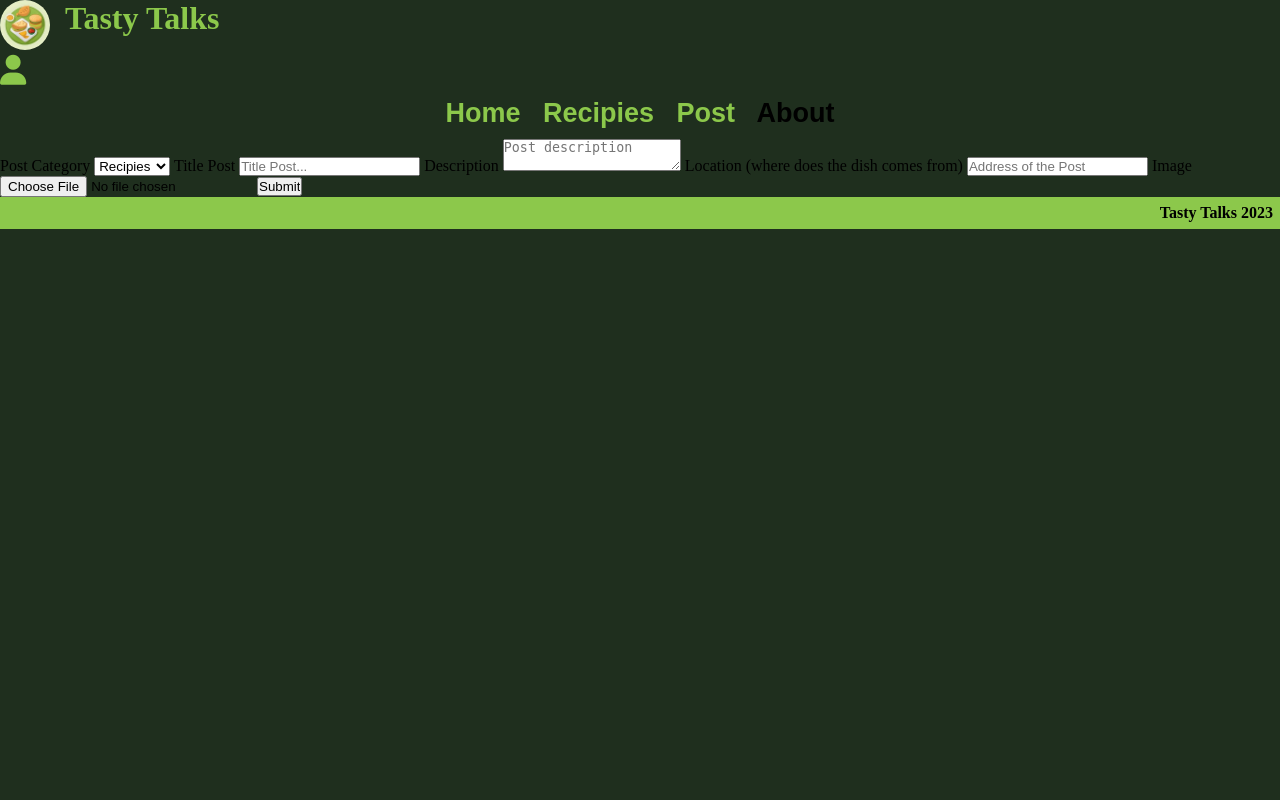
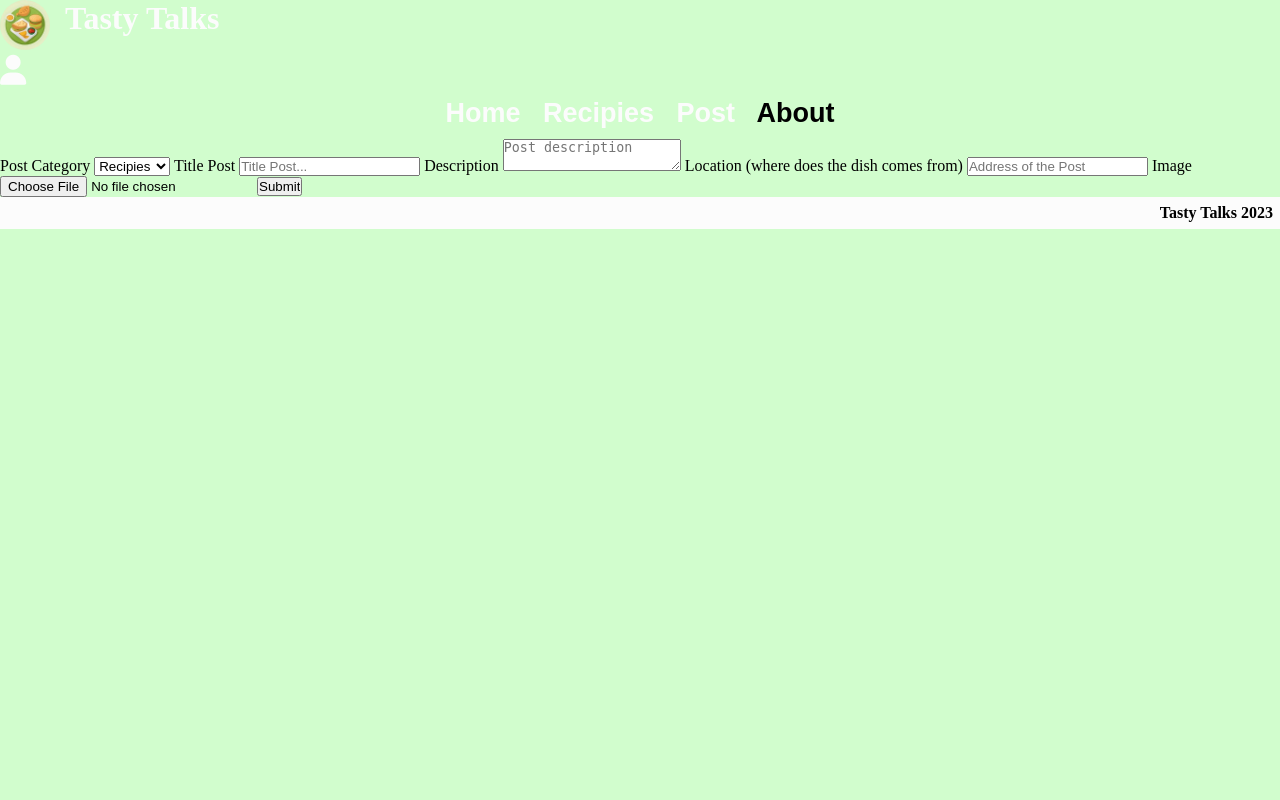
Before and after one commit to wbermel3rd/TastyTalks, a Python web app: template tastytalks/src/templates/createPost.html in a window 1280 px wide. Run offline with Jinja, Linux system fonts and the light colour scheme; the template is opened without the code that fills it, so the values that code supplies are empty; some libraries are stand-ins or nearby versions.

Commit message:
Update styles.css

```diff
--- a/tastytalks/src/assets/styles.css
+++ b/tastytalks/src/assets/styles.css
@@ -5,14 +5,14 @@
 
 /* Variables for colors */
 :root{
-    --PrimaryBackgroundColor : #1f2f1e;
+    --PrimaryBackgroundColor : #d1fdcd;
     --PrimaryBackgroundColorHOVER : #000000;
     --FooterBackgroundColor : #292b2d;
     --PopUpWindowBackgroundColor : #252525;
     --ButtonBackgroundColor : #333333;
 
-    --Trying : #8CC84B;
-    --Trying2 :rgb(104, 150, 56);
+    --Trying : #fcfcfc;
+    --Trying2 :rgb(24, 236, 87);
     --TryingFontColor: white;
 
 
```
